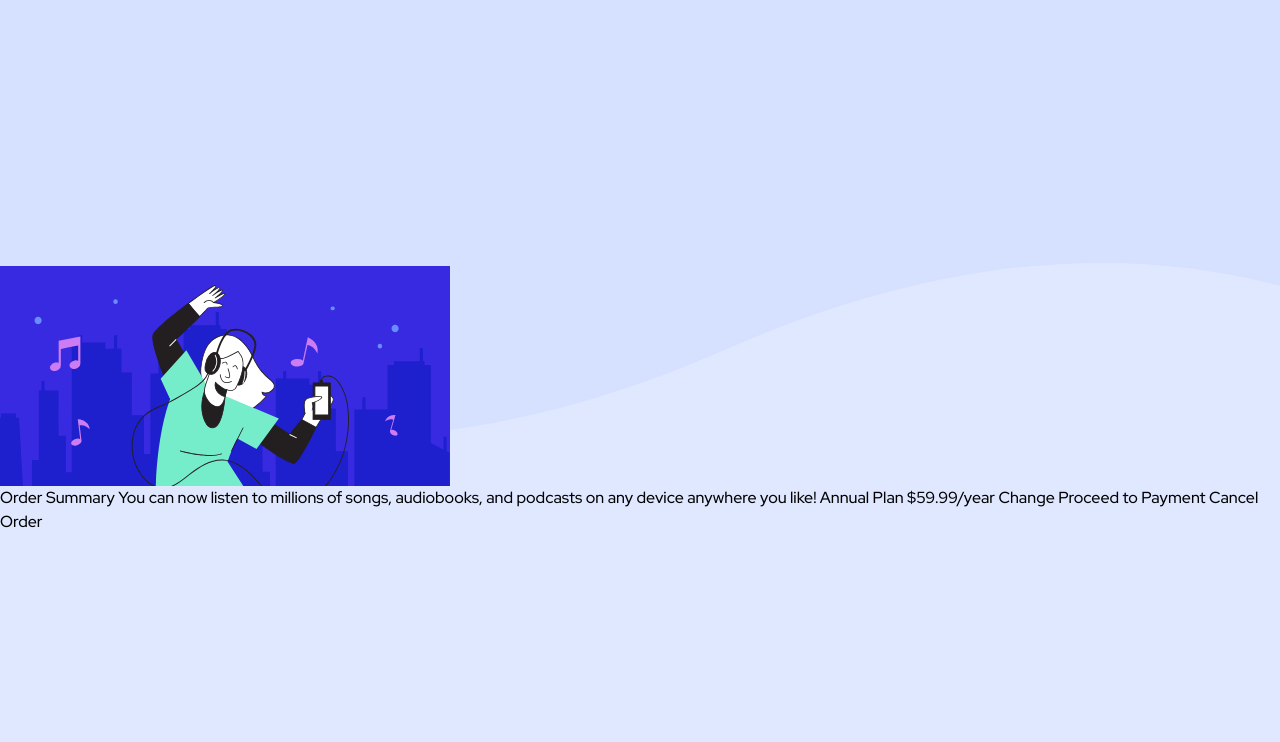
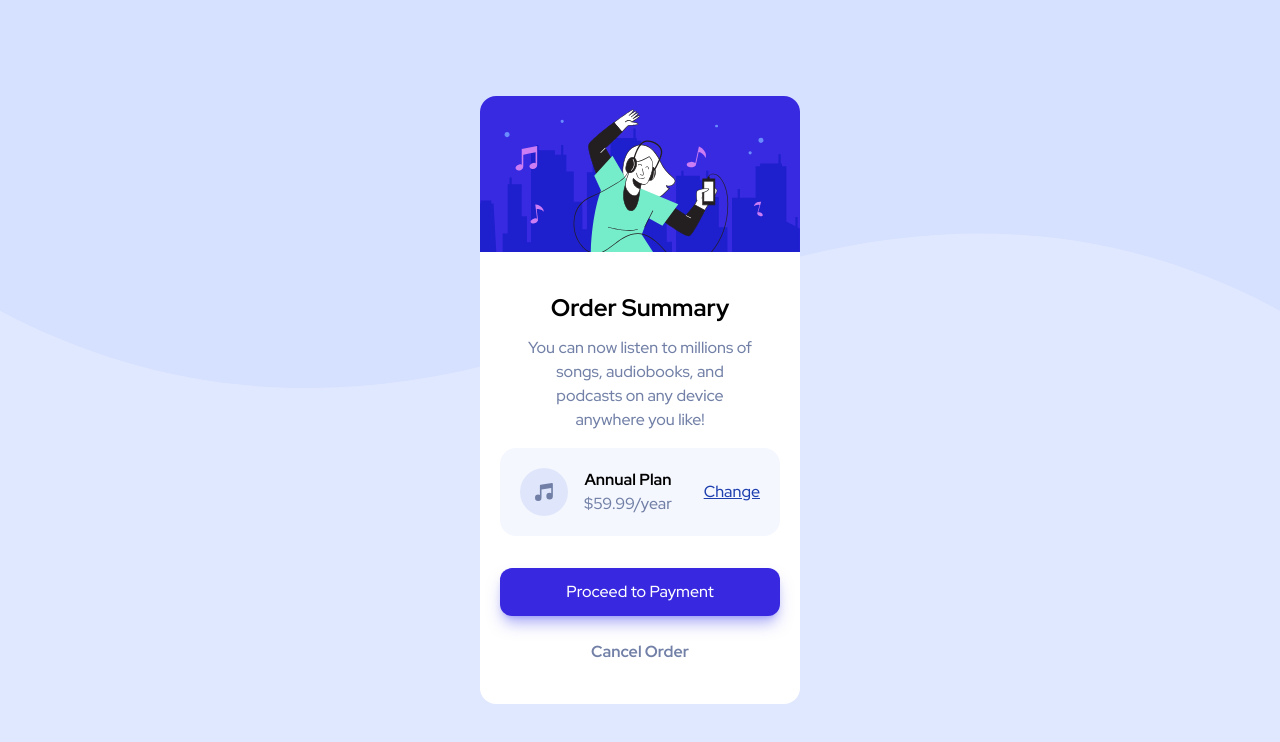
Before and after one commit to kamrulsaad/Order-Summary-Card-component, a plain HTML site: page index.html in a window 1280 px wide. Drawn offline with nearby package versions, Linux system fonts and the light colour scheme.

Commit message:
Done with Everything

```diff
--- a/index.html
+++ b/index.html
@@ -14,20 +14,29 @@
 </head>
 <body class="h-screen flex justify-center items-center">
 
- <div>
-   <img src="images/illustration-hero.svg" alt="">
-  Order Summary
+ <div class="w-1/4 rounded-2xl bg-white">
+  <img class="rounded-t-2xl" src="images/illustration-hero.svg" alt="">
+  <div class="m-5 text-center">
+    <h3 class="text-2xl font-black mb-3 mt-10">Order Summary</h3>
 
-  You can now listen to millions of songs, audiobooks, and podcasts on any
-  device anywhere you like!
+  <p class="grey-text my-3 px-7">You can now listen to millions of songs, audiobooks, and podcasts on any
+    device anywhere you like!</p>
 
-  Annual Plan
-  $59.99/year
-
-  Change
-
-  Proceed to Payment
-  Cancel Order
+    <div class="flex rounded-2xl my-4 pale-bg items-center justify-between p-5">
+      <div class="flex gap-4">
+        <img src="./images/icon-music.svg" alt="">
+        <div>
+          <p class="font-bold">Annual Plan</p>
+          <p class="grey-text">$59.99/year</p>
+        </div>
+      </div>
+      <u class="text-blue-800">Change</u>
+    </div>
+    <button class="rounded-xl btn w-full my-4 p-3 shadow-lg shadow-indigo-500/50">
+      Proceed to Payment
+    </button>
+    <p class="grey-text mt-2 mb-10 font-bold">Cancel Order</p>
+  </div>
  </div>
 </body>
 </html>
--- a/style/style.css
+++ b/style/style.css
@@ -10,12 +10,27 @@
 :root{
     --pale-blue : hsl(225, 100%, 94%);
     --bright-blue :  hsl(245, 75%, 52%);
-
+    --very-pale-blue : hsl(225, 100%, 98%);
+    --desaturated-blue: hsl(224, 23%, 55%);
+    --dark-blue: hsl(223, 47%, 23%);
 }
 
 body{
     background-image: url('../images/pattern-background-desktop.svg');
     background-repeat: no-repeat;
     background-color: var(--pale-blue);
-    background-size: auto;
+    background-size: contain;
 }
+
+.grey-text{
+    color: var(--desaturated-blue);
+}
+
+.pale-bg{
+    background-color: var(--very-pale-blue);
+}
+
+.btn{
+    background-color: var(--bright-blue);
+    color: white;
+}
```
